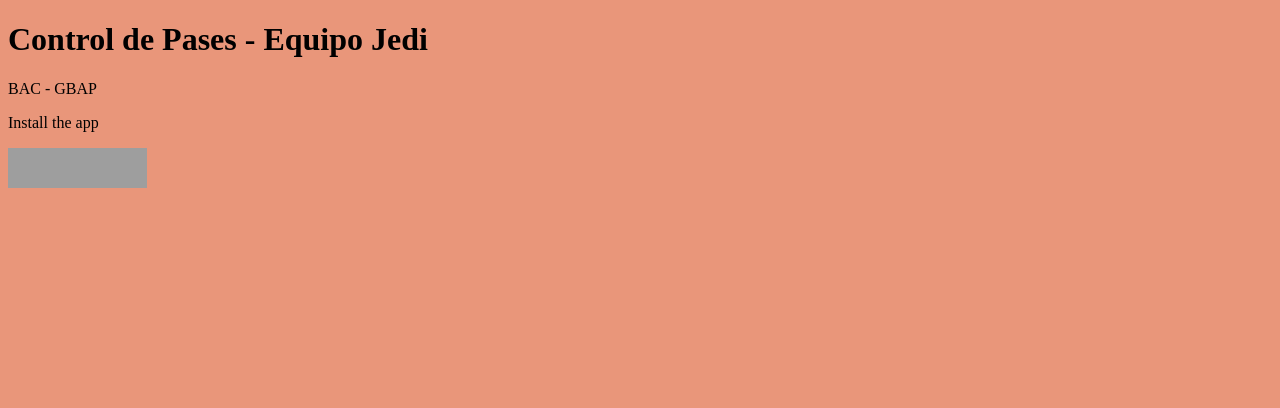
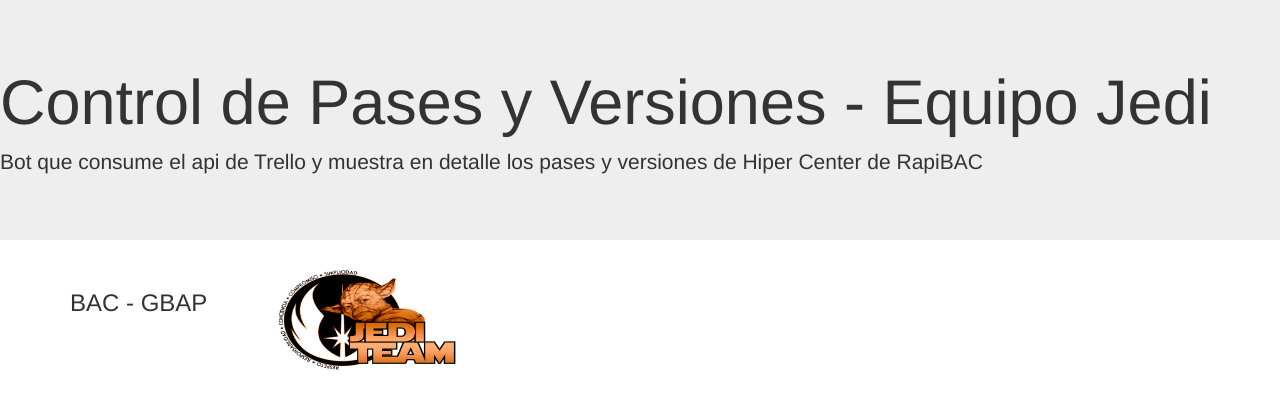
Before and after one commit to solischaconhenry/jediPases, a website: page htdocs/index.html in a window 1280 px wide. Drawn offline with nearby package versions, Linux system fonts and the light colour scheme; grey boxes are pictures that could not be loaded.

Commit message:
mejoras al index

```diff
--- a/htdocs/index.html
+++ b/htdocs/index.html
@@ -1,27 +1,34 @@
 <!DOCTYPE html>
 <html lang="en">
-
-
 
 <head>
 	<meta charset="UTF-8">
 	<title>Control de Pases - Equipo Jedi</title>
+
+	<meta name="viewport" content="width=device-width, initial-scale=1">
+	<link rel="stylesheet" href="https://maxcdn.bootstrapcdn.com/bootstrap/3.4.0/css/bootstrap.min.css">
+	<script src="https://ajax.googleapis.com/ajax/libs/jquery/3.4.0/jquery.min.js"></script>
+	<script src="https://maxcdn.bootstrapcdn.com/bootstrap/3.4.0/js/bootstrap.min.js"></script>
 </head>
 
+<body>
 
 
-<body style="background-color: #E9967A;">
-
-
-<h1>Control de Pases - Equipo Jedi</h1>
-<div>
-    <p>BAC - GBAP</p>
-    <p>Install the app</p>
-    <a href="https://slack.com/oauth/authorize?client_id=544505390529.591294552912&scope=bot,channels:read,chat:write:bot"><img alt="Add to Slack" height="40" width="139" src="https://platform.slack-edge.com/img/add_to_slack.png" srcset="https://platform.slack-edge.com/img/add_to_slack.png 1x, https://platform.slack-edge.com/img/add_to_slack@2x.png 2x"></a>
+	<div class="jumbotron">
+	    <h1>Control de Pases y Versiones - Equipo Jedi</h1>
+	    <p>Bot que consume el api de Trello y muestra en detalle los pases
+	    y versiones de Hiper Center de RapiBAC</p>
+ 	</div>
+	<div class="container">
+		<div class="row">
+			<div class="col-md-2">
+				<h3>BAC - GBAP</h3>
+			</div>
+			<div class="col-md-10">
+				<img src="../assets/JTBR.png" width="200" height="100">
+			</div>
+		</div>
 	</div>
 
 </body>
-
-
-
 </html>
```
Lines whose indentation alone changed are shown as unchanged.
